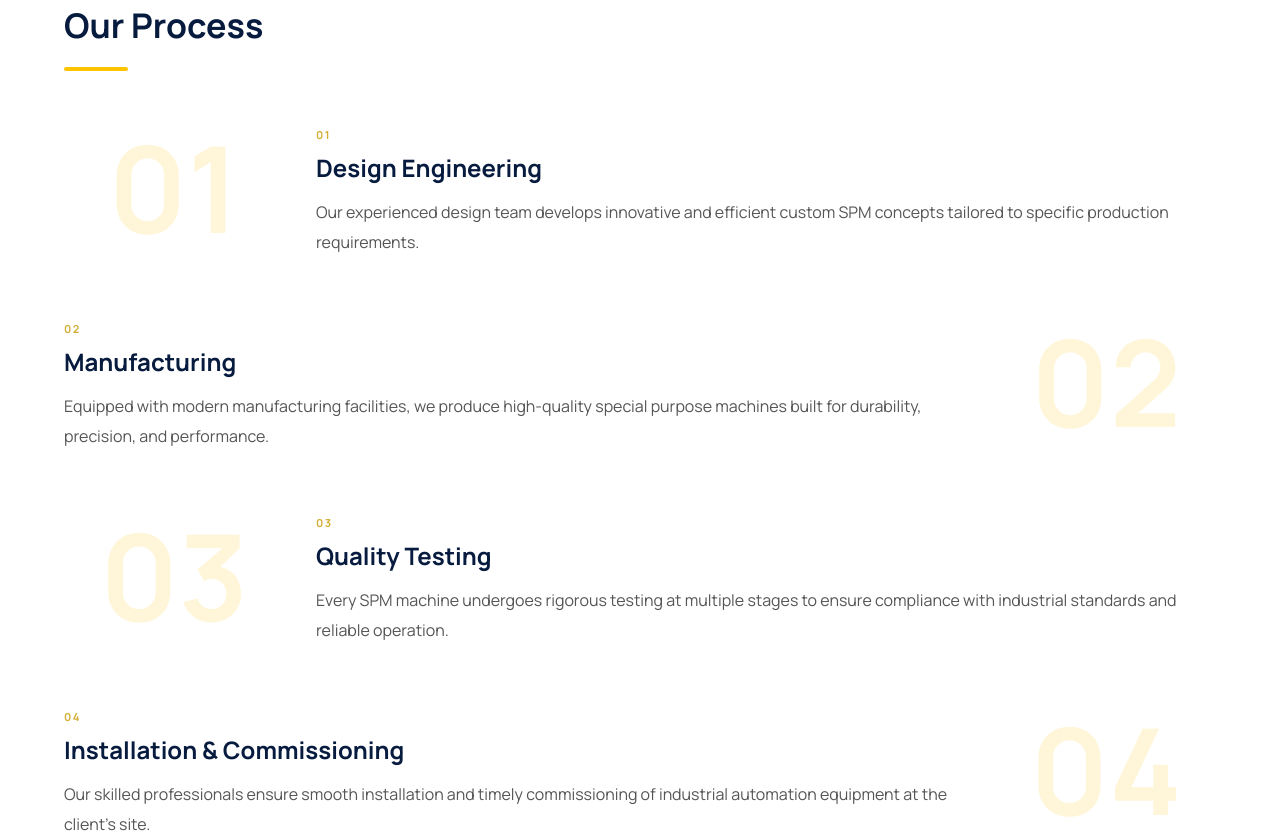
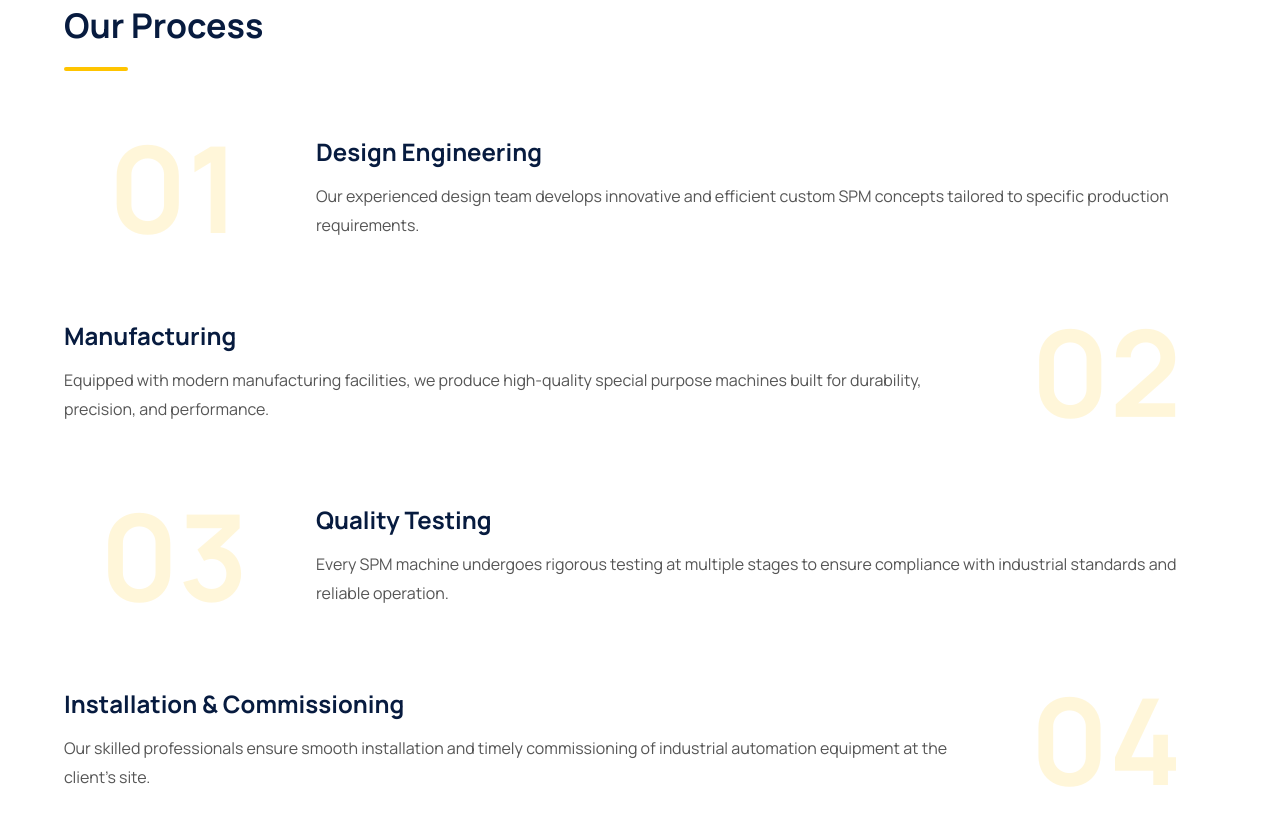
Before and after one commit to gopikap05/spei-website, a React (Vite) app: page /about in a window 1280 px wide. Shown: the part 1980-2813 px from the top of the page. Built offline with nearby package versions, Linux system fonts and the light colour scheme.

Commit message:
steps-remove

```diff
--- a/src/components/about/steps.jsx
+++ b/src/components/about/steps.jsx
@@ -184,11 +184,9 @@ function Steps() {
                     xs: "column",
                     md: isEven ? "row" : "row-reverse",
                   },
-                  alignItems: "flex-start",
+                  alignItems: { xs: "flex-start", md: "center" },
                   mb: { xs: 5, md: 8 },
-                  gap: { xs: 2, md: 4 },
-                  borderLeft: { xs: "3px solid #FFC400", md: "none" },
-                  pl: { xs: 2.5, md: 0 },
+                  gap: { xs: 1, md: 4 },
                   "& > *": {
                     flexShrink: 0,
                   },
@@ -199,7 +197,8 @@ function Steps() {
                     width: { md: "180px", lg: "220px" },
                     flexShrink: 0,
                     display: "flex",
-                    justifyContent: "center",
+                    justifyContent: { xs: "flex-start", md: "center" },
+                    alignItems: "center",
                   }}
                 >
                   <Typography
@@ -222,19 +221,6 @@ function Steps() {
                     textAlign: { xs: "left", md: "left" },
                   }}
                 >
-                  <Typography
-                    sx={{
-                      fontSize: { xs: "10px", md: "11px" },
-                      fontWeight: 700,
-                      color: "#D4AF37",
-                      letterSpacing: 1.5,
-                      mb: 0.8,
-                      textTransform: "uppercase",
-                    }}
-                  >
-                    {step.number}
-                  </Typography>
-
                   <Typography
                     component="h3"
                     sx={{
--- a/src/components/career/openings.jsx
+++ b/src/components/career/openings.jsx
@@ -16,7 +16,7 @@ import { useNavigate } from "react-router-dom";
 export const openings = [
   {
     id: 1,
-    title: "Experienced Arc Welder",
+    title: "Arc Welder",
     department: "Manufacturing",
     location: "On-site",
     type: "Full-time",
@@ -37,11 +37,11 @@ export const openings = [
   },
   {
     id: 2,
-    title: "Fresh Diploma Mechanical Engineer",
+    title: "Diploma Mechanical Engineer",
     department: "Engineering",
     location: "On-site",
     type: "Full-time",
-    experience: "Fresher",
+    experience: "0-2 years",
     description:
       "Opportunity for fresh diploma holders to gain hands-on experience in SPM manufacturing and machine operations.",
     responsibilities: [
@@ -58,7 +58,7 @@ export const openings = [
   },
   {
     id: 3,
-    title: "Design Engineer – SolidWorks",
+    title: "Design Engineer – Solid Works",
     department: "Engineering",
     location: "On-site",
     type: "Full-time",
```
